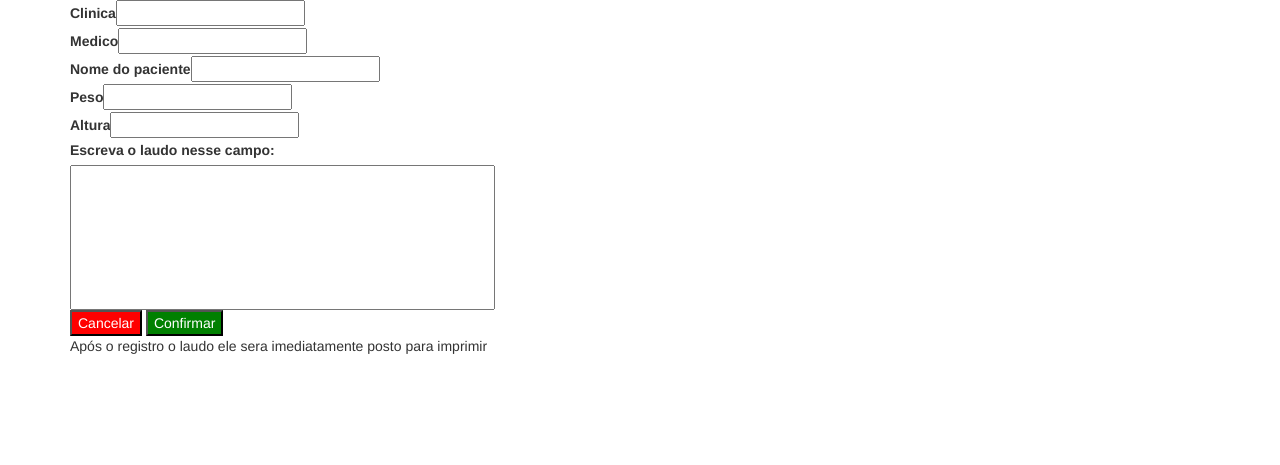
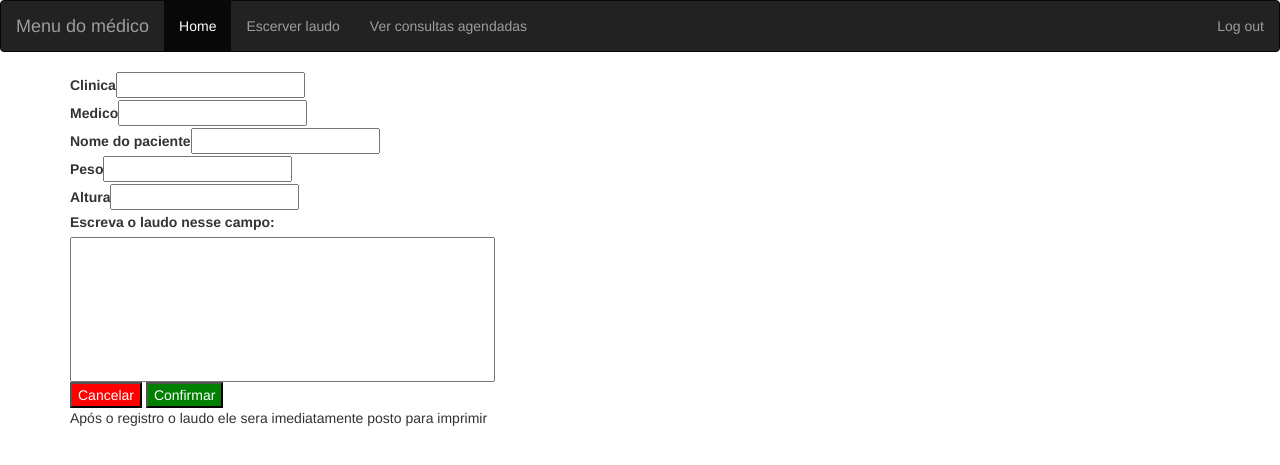
Before and after one commit to PeterNewTown/Registros, a Python web app: template templates/Laudo.html in a window 1280 px wide. Shown: the top 465 px of the page. Run offline with Jinja, Linux system fonts and the light colour scheme; the template is opened without the code that fills it, so the values that code supplies are empty; some libraries are stand-ins or nearby versions.

Commit message:
Update Laudo.html

```diff
--- a/templates/Laudo.html
+++ b/templates/Laudo.html
@@ -6,6 +6,26 @@
                 <script src="https://ajax.googleapis.com/ajax/libs/jquery/3.4.0/jquery.min.js"></script>
                 <script src="https://maxcdn.bootstrapcdn.com/bootstrap/3.4.0/js/bootstrap.min.js"></script>
                 </head>
+                <body>
+                    <nav class="navbar navbar-inverse">
+                      <div class="container-fluid">
+                        <div class="navbar-header">
+                          <a class="navbar-brand" href="#">Menu do médico</a>
+                        </div>
+                        <ul class="nav navbar-nav">
+                          <li class="active"><a href="#" id="casa">Home</a></li>
+                          <li ><a  id="escre" href="#">Escerver laudo</a></li>
+                          <li><a href="#">Ver consultas agendadas</a></li>
+                        </ul>
+                        <ul class="nav navbar-nav navbar-right">
+                            <li><a href="#" id="sair"><span></span class="glyphicon glyphicon-user">Log out</a></li>
+                        </ul>
+                      </div>
+                    </nav>
+                    <div class="container">
+
+                    </div>
+                    </body>
                 <div class="container">
                 <div id="cadastrarm" class="cadsm">
                 <form method="POST">
@@ -303,6 +323,17 @@ event.preventDefault();
                 x = window.print();
                 x.print();
             });
-
+            var o = document.getElementById('escre');
+    o.addEventListener('click',function(event){
+        location.href = "laudo.html";
+    });
+    var oo = document.getElementById('casa');
+    oo.addEventListener('click',function(event){
+        location.href = "home.html";
+    });
+    var ooo = document.getElementById('sair');
+    ooo.addEventListener('click',function(event){
+        location.href = "home.html";
+    });
            </script>
 </html>
```
